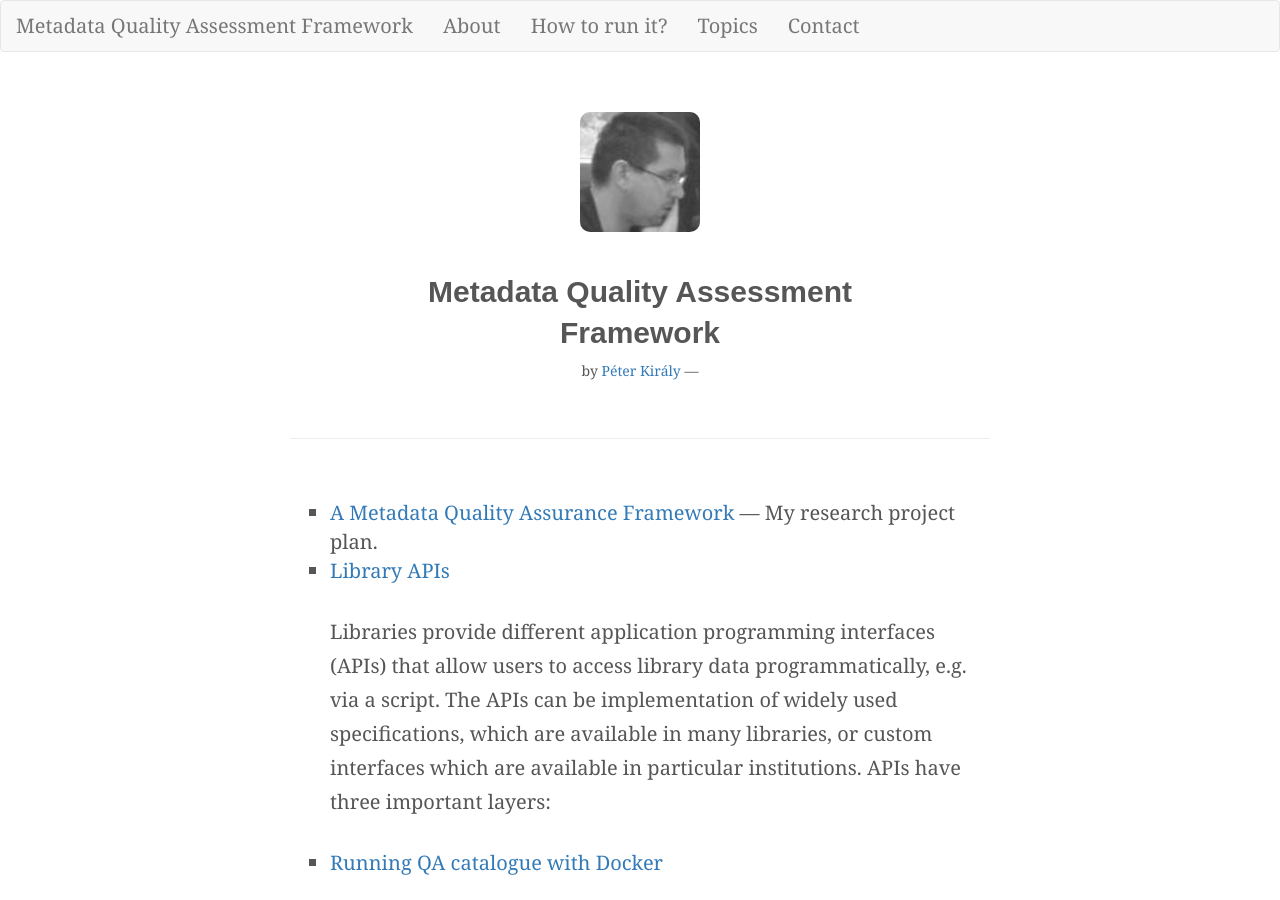
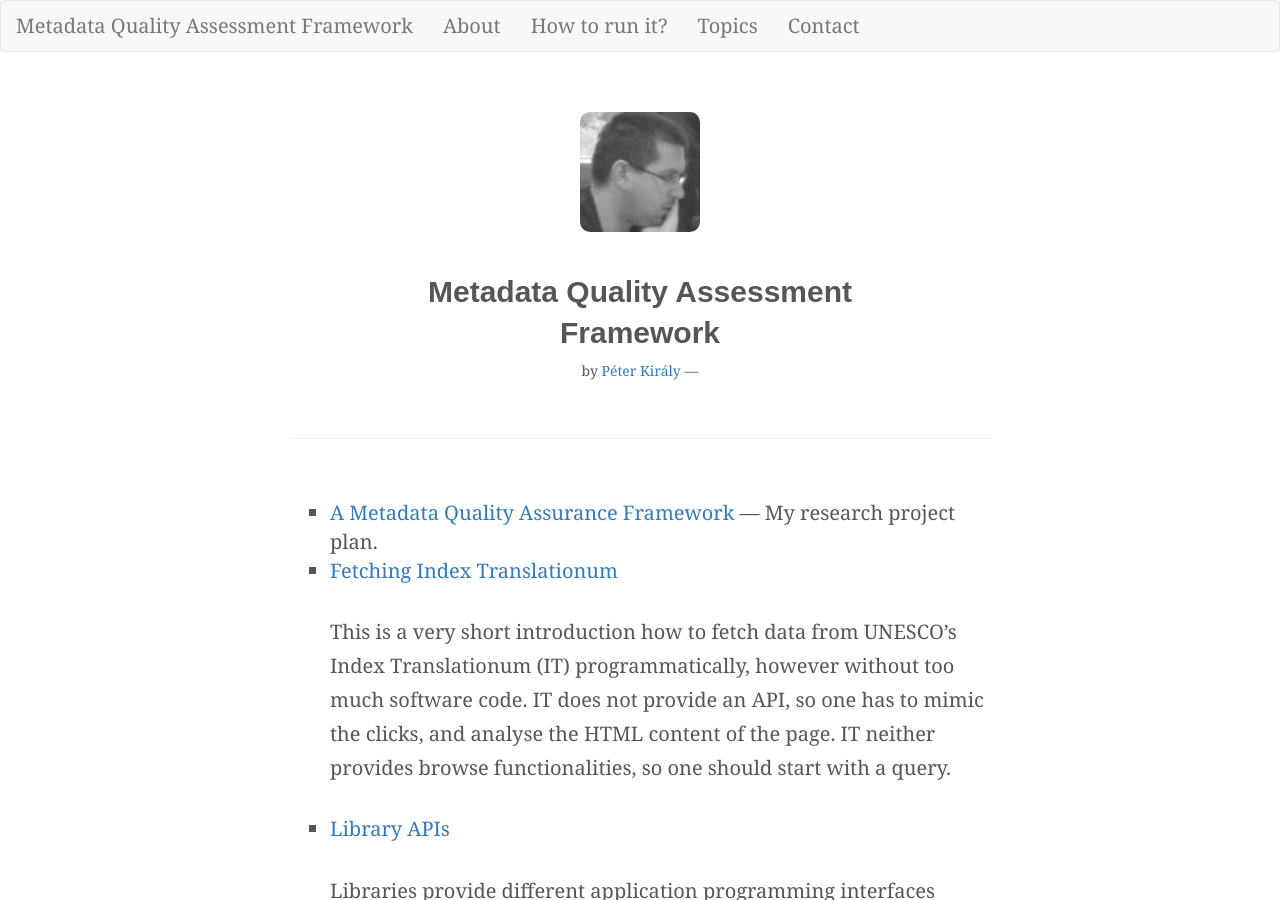
Before and after one commit to pkiraly/pkiraly.github.io, a Jekyll site: the page built from index.html, in a window 1280 px wide and 900 px high. Built offline with Jekyll 4.4.1, drawn with Linux system fonts in a browser that asks for light colours; nearby versions of some CDN libraries; some web fonts are replaced; the list of posts is cut into pages by our own code; comment, search, counter and statistics services are not loaded.

Commit message:
Adding Index Translationum

```diff
--- /dev/null
+++ b/_posts/2025-11-28-index-translationum.md
@@ -0,0 +1,18 @@
+---
+title:      Fetching Index Translationum
+layout:     post
+date:       2025-11-28 00:00:00
+author:     "pkiraly"
+customjs:
+ - http://code.jquery.com/jquery-1.4.2.min.js
+ - http://pkiraly.github.io/js/table.js
+---
+
+This is a very short introduction how to fetch data from UNESCO's Index Translationum (IT) programmatically, however without too much software code. IT does not provide an API, so one has to mimic the clicks, and analyse the HTML content of the page. IT neither provides browse functionalities, so one should start with a query.
+
+<!-- more -->
+
+In my practice I worked with two cases: looking for translations of an author, or translations from a particular languge (specifying the _source language_). The search query looks like these:
+
+* for authors: `'https://www.unesco.org/xtrans/bsresult.aspx?a=[author]`, where the `[author]` should contain the URL encoded name of the author (e.g. William Shakespeare should be encoded as `Shakespeare,%20William`)
+* for source language: `https://www.unesco.org/xtrans/bsresult.aspx?sl=[language code]&tie=a`, where the `[language code]` should be substitute with a concrete language code, such as `hun` for Hungarian
```
Also changed, not shown: topics.md (+7 -0 lines).
